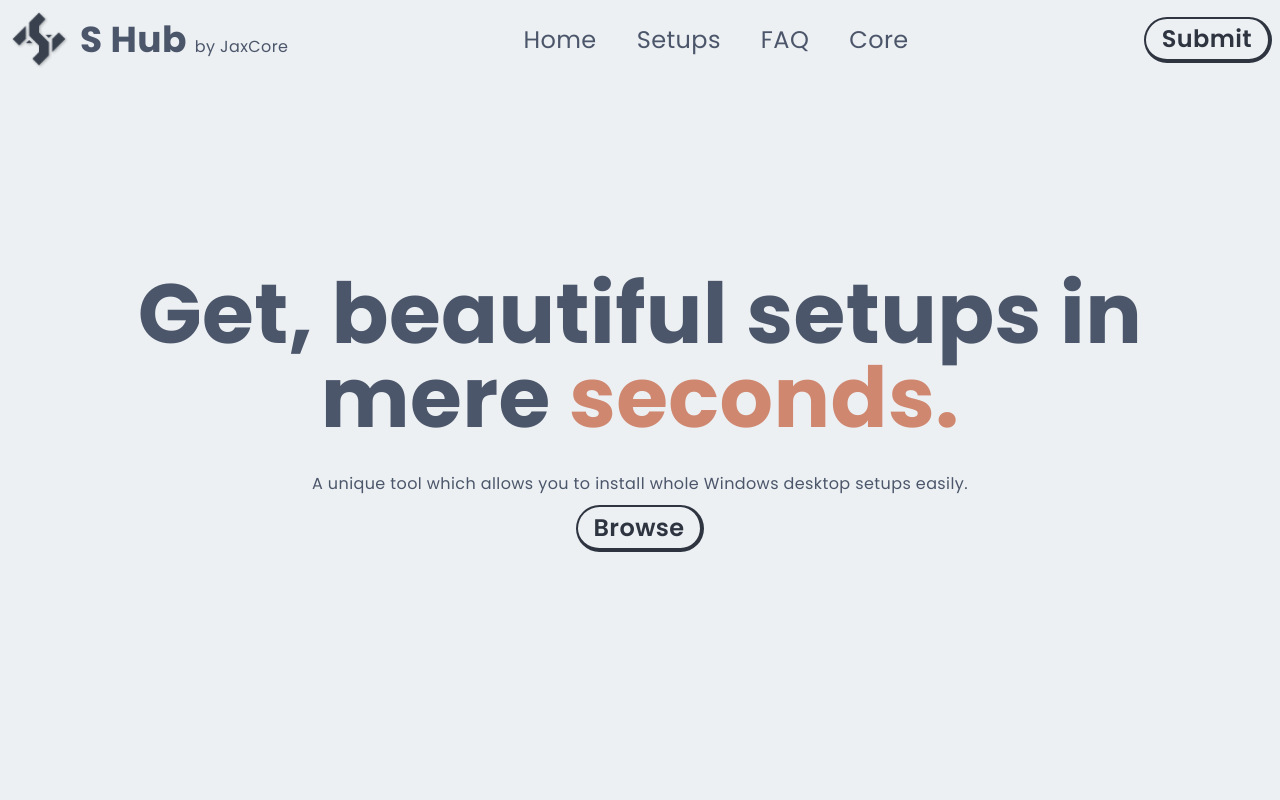
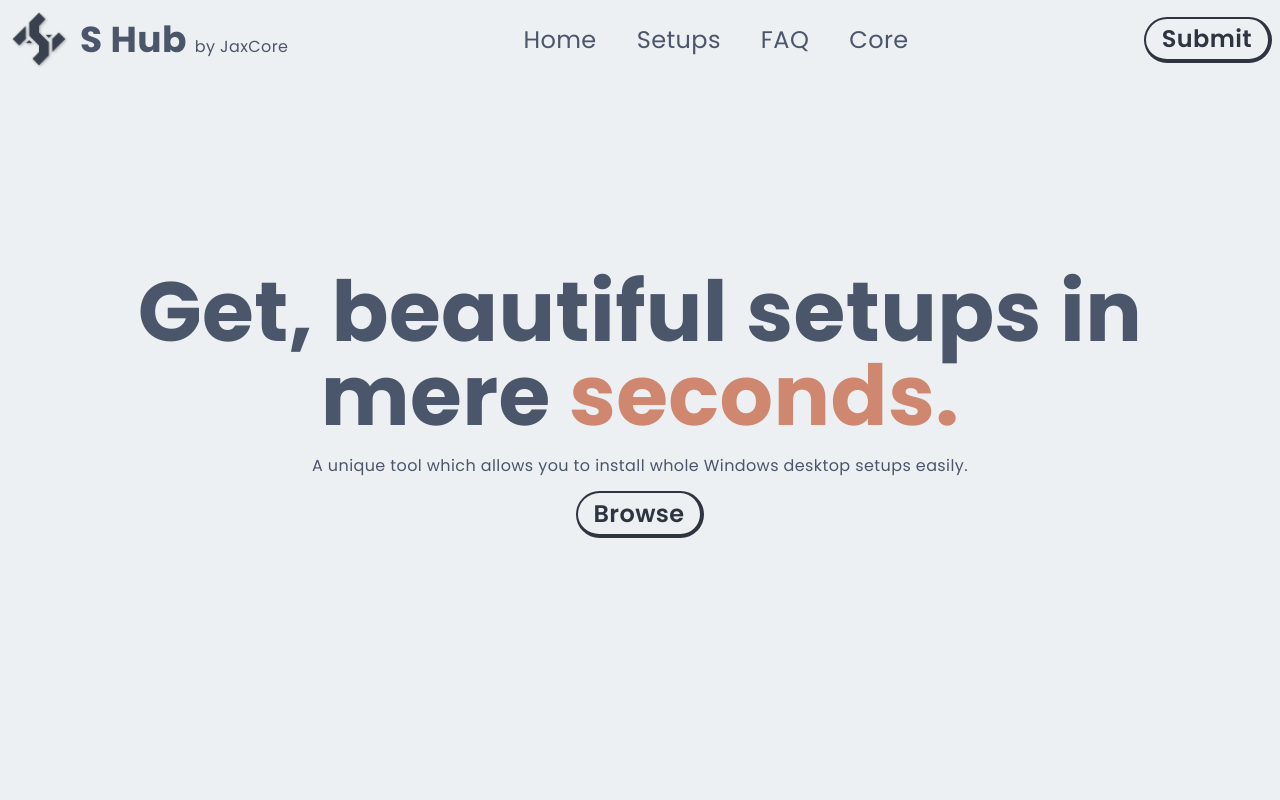
Before and after one commit to Jax-Core/s-hub, a Next.js app: page / in a window 1280 px wide. Shown: the top 800 px of the page. Built offline with nearby package versions, Linux system fonts and the light colour scheme.

Commit message:
Fix padding

```diff
--- a/components/Main.jsx
+++ b/components/Main.jsx
@@ -9,15 +9,15 @@ const Main = () => {
     <div id='home' className='w-full h-screen text-center'>
       <div className='bg-black max-w-[1240px] w-full h-full mx-auto p-2 flex justify-center items-center'>
         <div >
-          <h1 className='py-4 text-[84px] max-w-[1024px]'>
+          <h1 className=' text-[84px] max-w-[1024px]'>
             Get, beautiful setups in mere <span className='text-[#D08770]'> seconds.</span>
           </h1>
-          <p className='py-4 text-gray-600 sm:max-w-[70%] m-auto'>
+          <p className='py-4 pb-5 text-gray-600 sm:max-w-[70%] m-auto'>
           A unique tool which allows you to install whole Windows desktop setups easily.
           </p>
           <Link href='/'>
           <a
-            className="py-1 px-4
+            className="mt-12 py-1 px-4
                   text-2xl font-semibold text-anchorman
                   focus:outline-none rounded-3xl
                   bg-blue
```
